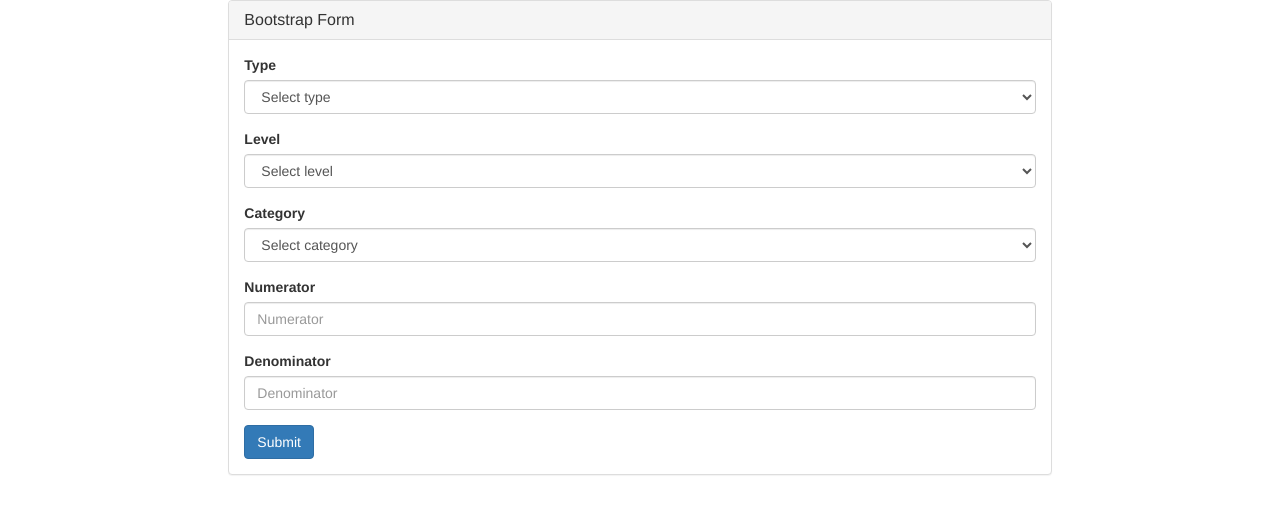
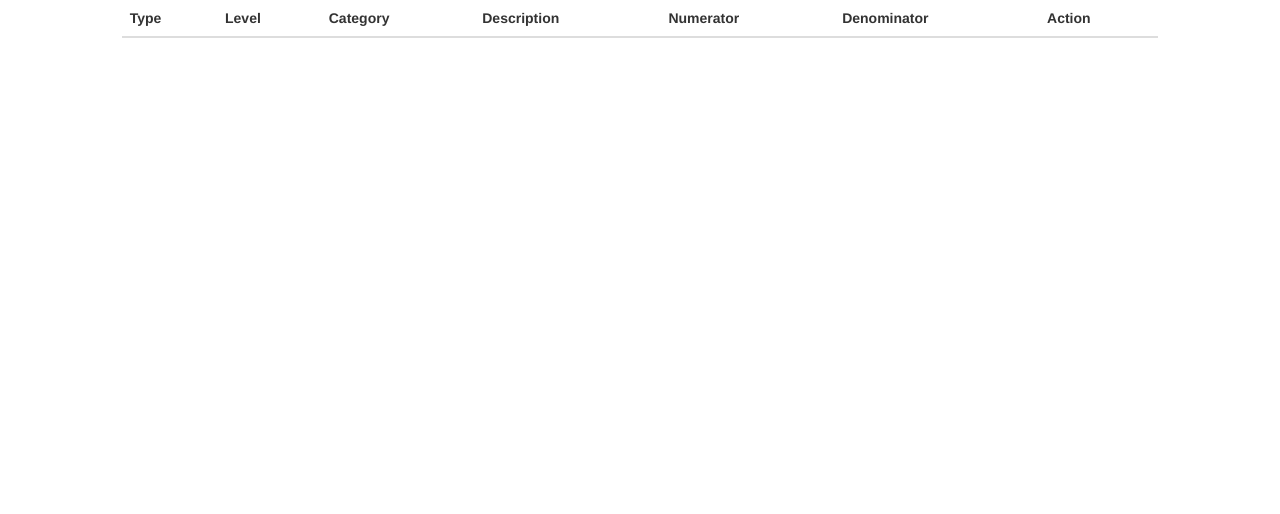
Before and after one commit to umairqamar/CodeIgniter, a CodeIgniter app: page /database/ in a window 1280 px wide. Shown: the top 514 px of the page. Run offline with CodeIgniter, Linux system fonts and the light colour scheme; tables that the repository leaves empty or names only in its code hold one stand-in row (values such as "Sample post"); lists and menus that the app fills with data are empty.

Commit message:
View all

```diff
--- a/application/controllers/Form.php
+++ b/application/controllers/Form.php
@@ -11,13 +11,19 @@ class Form extends CI_Controller {
 
     public function index()
     {
-        $this->add_data();
+        $this->view_all();
+    }
+
+    public function view_all(){
+
+        $data = array();
+        $data['data'] = $this->My_model->get_data();
+        $this->load->view('view_all',$data);
+
     }
 
     public function add_data(){
-        $data = array();
-        $data['category'] = $this->My_model->get_category();
-        $this->load->view('add_data',$data);
+
 
         //Check if form is submitted by POST
         if ($_SERVER["REQUEST_METHOD"] == "POST") {
@@ -38,22 +44,25 @@ class Form extends CI_Controller {
 
                 $this->My_model->add_data($db_data);
 
-                $data['message'] = 'Record added successfully';
+                $this->session->set_flashdata('message', 'Record added successfully');
+                redirect();
             }
             else{
-                $data['error'] = '';
+                $this->session->set_flashdata('error', validation_errors());
+                redirect();
             }
 
 
         }
+        $data = array();
+        $data['category'] = $this->My_model->get_category();
+        $this->load->view('add_data',$data);
 
 
     }
 
     public function add_category(){
-        $data = array();
 
-        $this->load->view('add_category');
 
         //Check if form is submitted by POST
         if ($_SERVER["REQUEST_METHOD"] == "POST") {
@@ -68,8 +77,17 @@ class Form extends CI_Controller {
 
                 $this->My_model->add_category($db_data);
 
+                $this->session->set_flashdata('message', 'Record added successfully');
+                redirect();
+
+            }
+            else{
+                $this->session->set_flashdata('error', validation_errors());
+                redirect();
             }
 
         }
+
+        $this->load->view('add_category');
     }
 }
--- a/application/models/my_model.php
+++ b/application/models/my_model.php
@@ -18,4 +18,11 @@ class My_model extends CI_Model {
         return $this->db->get('category');
     }
 
+    public function get_data(){
+        $this->db->from('data');
+        $this->db->join('category', 'data.p_category = category.id');
+
+        return  $this->db->get();
+    }
+
 }
--- a/application/views/add_category.php
+++ b/application/views/add_category.php
@@ -13,6 +13,8 @@
                 <div class="panel-body">
 
                     <?php
+                    $message = $this->session->flashdata('message');
+                    $error = $this->session->flashdata('error');
                     if (isset($message)){ ?>
                         <div style="text-align:center;" class="alert alert-success" role="alert">
                             <span class="glyphicon glyphicon-exclamation-sign"></span>
@@ -33,7 +35,7 @@
                     ?>
 
 
-                    <?php echo form_open('form/add_category',array('name' => 'add_category','id' => 'add_category')); ?>
+                    <?php echo form_open('',array('name' => 'add_category','id' => 'add_category')); ?>
                     <div class="form-group">
                         <label>Category</label>
                         <input type="text" class="form-control" id="category" name="category" placeholder="Category">
--- a/application/views/add_data.php
+++ b/application/views/add_data.php
@@ -9,7 +9,29 @@
                 </div>
                 <div class="panel-body">
 
-                    <form action="" method="post">
+                    <?php
+                    $message = $this->session->flashdata('message');
+                    $error = $this->session->flashdata('error');
+                    if (isset($message)){ ?>
+                        <div style="text-align:center;" class="alert alert-success" role="alert">
+                            <span class="glyphicon glyphicon-exclamation-sign"></span>
+                            <?php echo $message;?>
+                            <button type="button" class="close" data-dismiss="alert">x</button>
+                        </div>
+                        <?php
+                    }
+
+                    else if (isset($error)){ ?>
+                        <div style="text-align:center;" class="alert alert-danger" role="alert">
+                            <span class="glyphicon glyphicon-exclamation-sign"></span>
+                            <?php echo $error; ?>
+                            <button type="button" class="close" data-dismiss="alert">x</button>
+                        </div>
+                        <?php
+                    }
+                    ?>
+
+                    <?php echo form_open('',array('name' => 'add_data','id' => 'add_data')); ?>
                         <div class="form-group">
                             <label>Type</label>
                             <select class="form-control" id="type" name="type">
@@ -63,9 +85,9 @@
                             <label>Denominator</label>
                             <input type="text" class="form-control" id="denominator" name="denominator" placeholder="Denominator">
                         </div>
-
-                        <button type="submit" name="btn_submit"  class="btn btn-primary">Submit</button>
-                    </form>
+                        <button onclick="goBack()" name="btn_submit"  class="btn btn-default pull-left">Back</button>
+                        <button type="submit" name="btn_submit"  class="btn btn-primary pull-right">Submit</button>
+                    <?php echo form_close(); ?>
 
                 </div>
             </div>
@@ -75,5 +97,9 @@
 
     </div>
 </div>
-
+<script>
+    function goBack() {
+        window.history.back();
+    }
+</script>
 <?php include(VIEWPATH."_footer.php") ?>
--- /dev/null
+++ b/application/views/view_all.php
@@ -0,0 +1,50 @@
+<?php include(VIEWPATH."_header.php") ?>
+<div class="container-fluid">
+    <div class="row">
+        <div class="col-md-10 col-lg-offset-1" >
+            <table class="table table-striped">
+                <thead>
+                <tr>
+                    <th>Type</th>
+                    <th>Level</th>
+                    <th>Category</th>
+                    <th>Description</th>
+                    <th>Numerator</th>
+                    <th>Denominator</th>
+                    <th>Action</th>
+                </tr>
+                </thead>
+                <tbody>
+                <?php if($data->result_id->num_rows > 0){
+                    foreach($data->result() as $u){ ?>
+                        <tr>
+                            <td><?php echo $u->type;?></td>
+                            <td><?php echo $u->level;?></td>
+                            <td><?php echo $u->category;?></td>
+                            <td><?php echo $u->description;?></td>
+                            <td><?php echo $u->num;?></td>
+                            <td><?php echo $u->denom;?></td>
+                            <td>
+                                <a href="<?php echo site_url("edit/".$u->id) ?>">Edit</a> |
+                                <a href="<?php echo site_url("delete/".$u->id); ?>">Delete</a>
+                            </td>
+                        </tr>
+                    <?php
+                    }
+                }
+                ?>
+                </tbody>
+            </table>
+
+        </div>
+
+
+    </div>
+</div>
+
+<script>
+    function goBack() {
+        window.history.back();
+    }
+</script>
+<?php include(VIEWPATH."_footer.php") ?>
```
